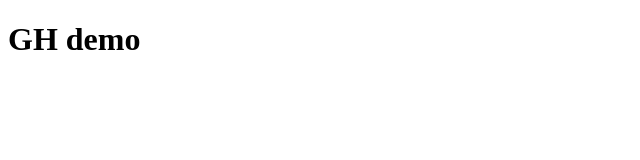
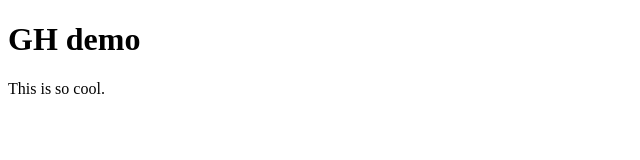
Before and after one commit to pere0295/gh-demo, a plain HTML site: page index.html in a window 1280 px wide. Shown: the whole page, without its empty margins (0-640 px from the left). Drawn offline with Linux system fonts and the light colour scheme.

Commit message:
Created a paragraph on page

```diff
--- a/index.html
+++ b/index.html
@@ -7,5 +7,6 @@
 </head>
 <body>
 <h1>GH demo</h1>
+<p>This is so cool.</p>
 </body>
 </html>
```
